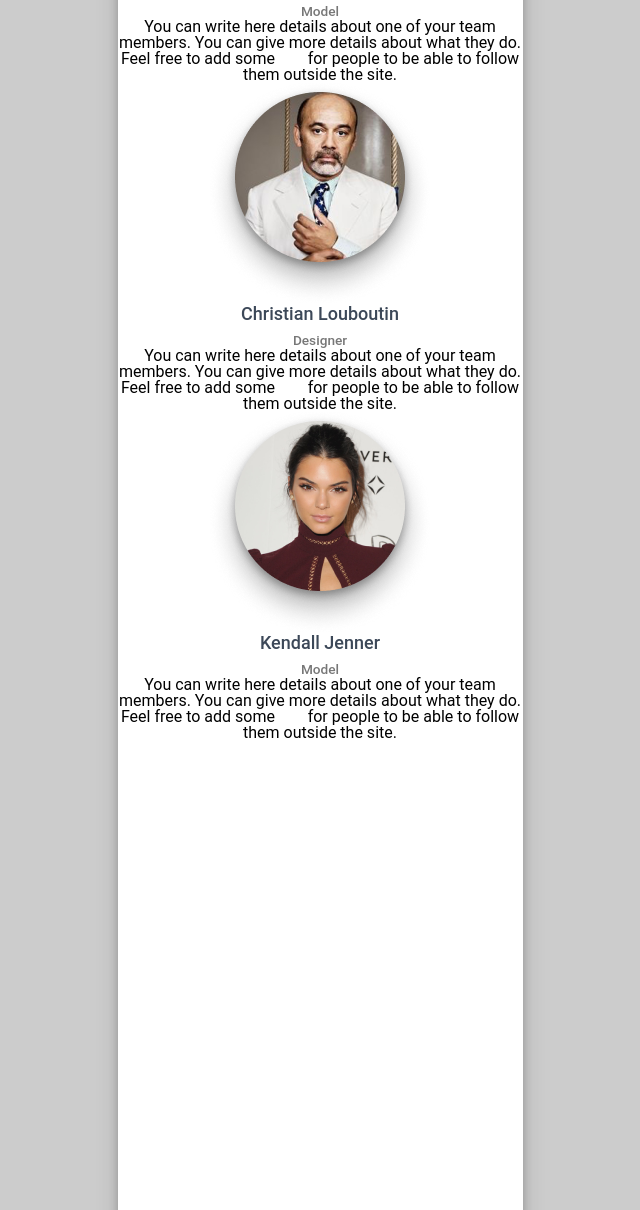
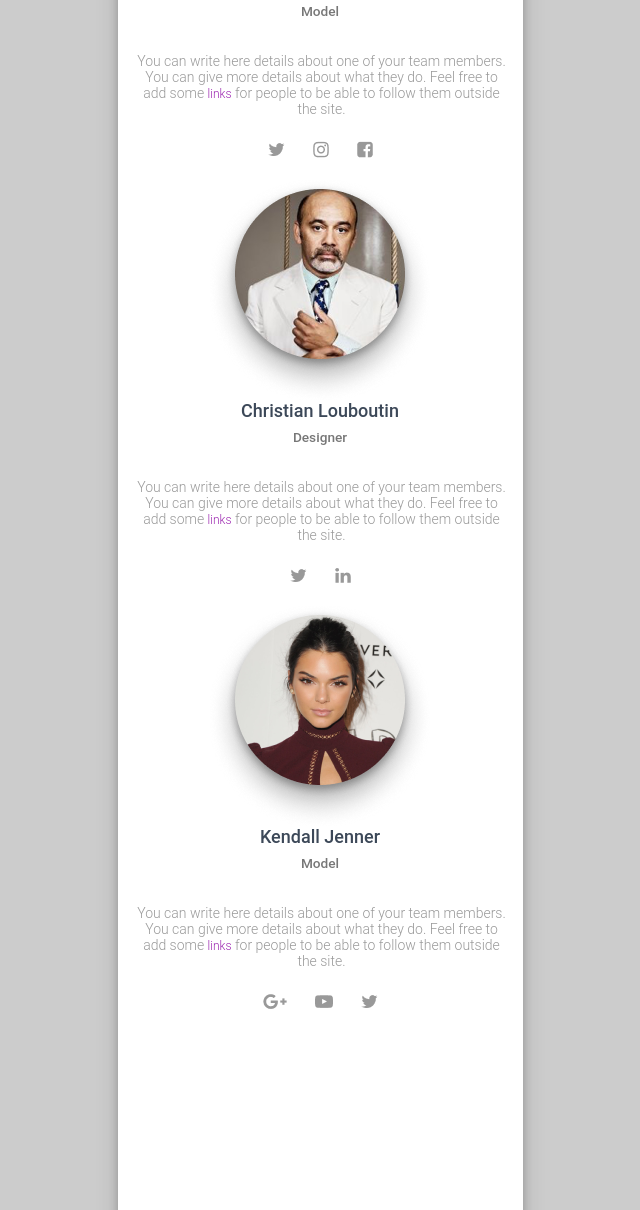
Before and after one commit to Andris-Pikarevskis/Creative-Tim, a plain HTML site: page Landing page/Landing.html in a window 1280 px wide. Shown: the part 2425-3635 px from the top of the page, without its empty margins (320-960 px from the left). Drawn offline with Linux system fonts and the light colour scheme; files whose address does not match are found by name.

Commit message:
labojums

```diff
--- a/Landing page/Landing.css
+++ b/Landing page/Landing.css
@@ -473,3 +473,90 @@ button{
 	line-height: 16px;
 	color: #777777;
 }
+
+.description{
+	width: 372px;
+	height: 82px;
+	text-align: center;
+	margin-top: 34px;
+	margin-left: 18px;
+	margin-right: 15px;
+	font-family: Roboto;
+	font-style: normal;
+	font-weight: 300;
+	font-size: 14px;
+	line-height: 16px;
+	text-align: center;
+	color: #999999;
+}
+
+.textlink{
+	color: #9C27B0;
+}
+
+.socneticon{
+	display: flex;
+	justify-content: center;
+	margin-top: 5px;
+	margin-bottom: 22px;
+}
+
+.team .socneticon .icon-twitter{
+	width: 17px;
+	height: 18px;
+	background-image: url(Landing-images/TWITTER1.png);
+	background-position: center;
+	background-repeat: no-repeat;
+	margin-left: 14px;
+	margin-right: 14px;
+}
+
+.team .socneticon .icon-instagram{
+	width: 16px;
+	height: 18px;
+	background-image: url(Landing-images/INSTAGRAM1.png);
+	background-position: center;
+	background-repeat: no-repeat;
+	margin-left: 14px;
+	margin-right: 14px;
+}
+
+.team .socneticon .icon-facebook{
+	width: 16px;
+	height: 18px;
+	background-image: url(Landing-images/FACEBOOK1.png);
+	background-position: center;
+	background-repeat: no-repeat;
+	margin-left: 14px;
+	margin-right: 14px;
+}
+
+.team .socneticon .icon-linkedin{
+	width: 16px;
+	height: 18px;
+	background-image: url(Landing-images/LINKEDIN1.png);
+	background-position: center;
+	background-repeat: no-repeat;
+	margin-left: 14px;
+	margin-right: 14px;
+}
+
+.team .socneticon .icon-google{
+	width: 24px;
+	height: 18px;
+	background-image: url(Landing-images/GOOGLE1.png);
+	background-position: center;
+	background-repeat: no-repeat;
+	margin-left: 14px;
+	margin-right: 14px;
+}
+
+.team .socneticon .icon-youtube{
+	width: 18px;
+	height: 18px;
+	background-image: url(Landing-images/YOUTUBE1.png);
+	background-position: center;
+	background-repeat: no-repeat;
+	margin-left: 14px;
+	margin-right: 14px;
+}
--- a/Landing page/Landing.html
+++ b/Landing page/Landing.html
@@ -79,24 +79,38 @@
 			<!----------------------------------------tour-team------------------------------------------------------->
 				<div class="team-title">Here is our team</div>
 				<div class="team">
-					<div class="Gigi Hadid">
+					<div class="Gigi-Hadid">
 						<div class="gigi-photo"></div>
 						<div class="name">Gigi Hadid</div>
 						<div class="profession">Model</div>
-						<div class="description">You can write here details about one of your team members. You can give more details about what they do. Feel free to add some <a href="#">links</a> for people to be able to follow them outside the site.</div>
+						<div class="description">You can write here details about one of your team members. You can give more details about what they do. Feel free to add some <a href="#" class="textlink">links</a> for people to be able to follow them outside the site.</div>
+						<div class="socneticon">
+							<div class="icon-twitter"></div>
+							<div class="icon-instagram"></div>
+							<div class="icon-facebook"></div>
+						</div>
 					</div>
-					<div class="Christian Louboutin">
+					<div class="Christian-Louboutin">
 						<div class="Christian-photo"></div>
 						<div class="name">Christian Louboutin</div>
 						<div class="profession">Designer</div>
-						<div class="description">You can write here details about one of your team members. You can give more details about what they do. Feel free to add some <a href="#">links</a> for people to be able to follow them outside the site.</div>
+						<div class="description">You can write here details about one of your team members. You can give more details about what they do. Feel free to add some <a href="#" class="textlink">links</a> for people to be able to follow them outside the site.</div>
+						<div class="socneticon">
+							<div class="icon-twitter"></div>
+							<div class="icon-linkedin"></div>
+						</div>
 					</div>
-					<div class="Kendall Jenner">
+					<div class="Kendall-Jenner">
 						<div class="Kendall-photo"></div>
 						<div class="name">Kendall Jenner</div>
 						<div class="profession">Model</div>
-						<div class="description">You can write here details about one of your team members. You can give more details about what they do. Feel free to add some <a href="#">links</a> for people to be able to follow them outside the site.</div>
+						<div class="description">You can write here details about one of your team members. You can give more details about what they do. Feel free to add some <a href="#" class="textlink">links</a> for people to be able to follow them outside the site.</div>
 					</div>
+					<div class="socneticon">
+							<div class="icon-google"></div>
+							<div class="icon-youtube"></div>
+							<div class="icon-twitter"></div>
+						</div>
 				</div>
 		</div>
 
```
Also changed, not shown: Landing page/Landing-images/FACEBOOK1.png (renamed from Landing page/Landing-images/ICON-FACEBOOK1.png), Landing page/Landing-images/GOOGLE1.png (renamed from Landing page/Landing-images/ICON-GOOGLE+.png), Landing page/Landing-images/INSTAGRAM1.png (renamed from Landing page/Landing-images/ICON-INSTAGRAM (1).png), Landing page/Landing-images/LINKEDIN1.png (renamed from Landing page/Landing-images/ICON-LINKEDIN.png), Landing page/Landing-images/TWITTER1.png (renamed from Landing page/Landing-images/ICON-TWITTER (1).png), Landing page/Landing-images/YOUTUBE1.png (renamed from Landing page/Landing-images/ICON-YOUTUBE.png), Sign up page/Pictures/FACEBOOK1.png (added), Sign up page/Pictures/GOOGLE1.png (added), Sign up page/Pictures/INSTAGRAM1.png (added), Sign up page/Pictures/LINKEDIN1.png (added), Sign up page/Pictures/TWITTER1.png (added), Sign up page/Pictures/YOUTUBE1.png (added), Sign up page/Pictures/madewith1.png (deleted).
